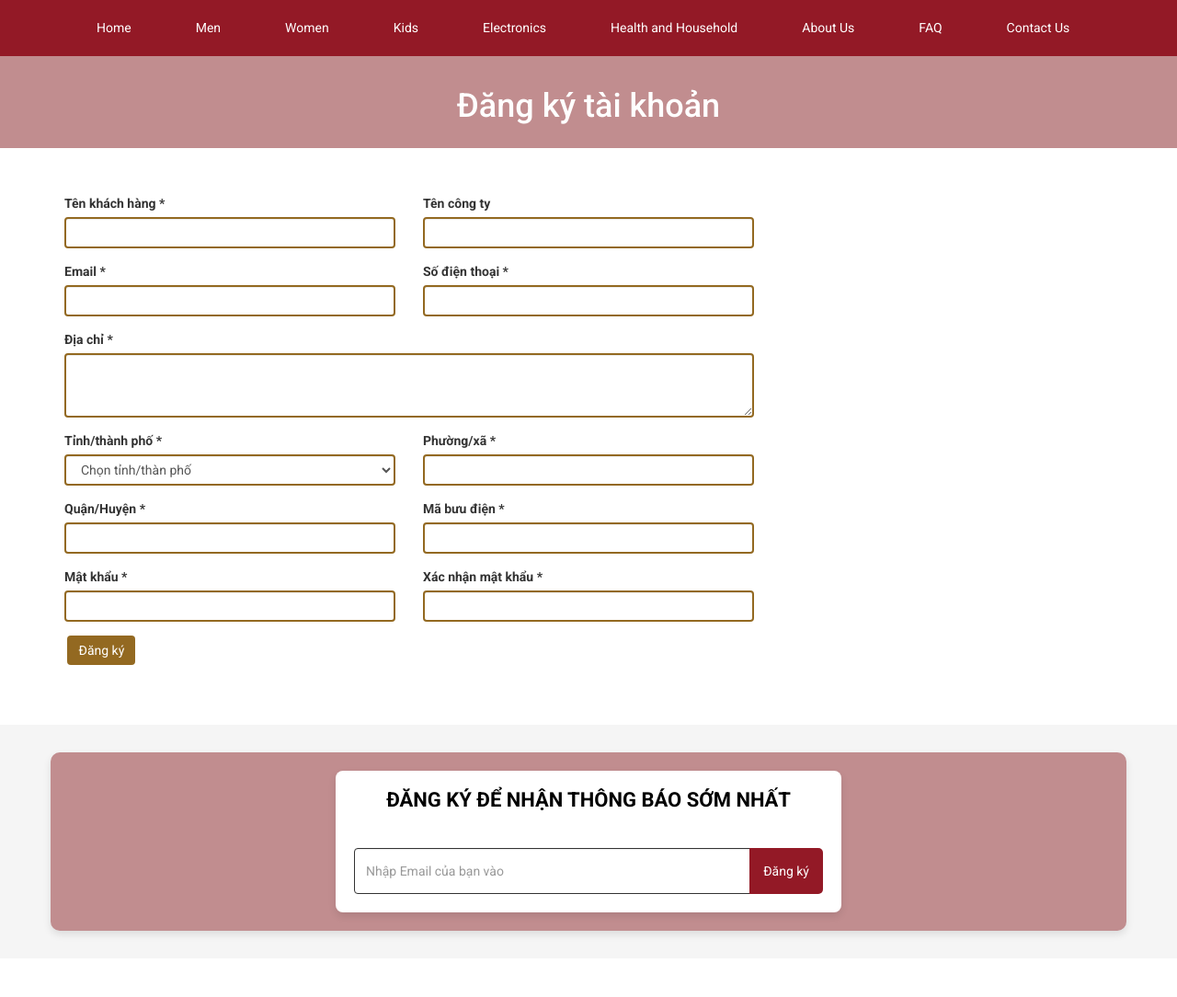
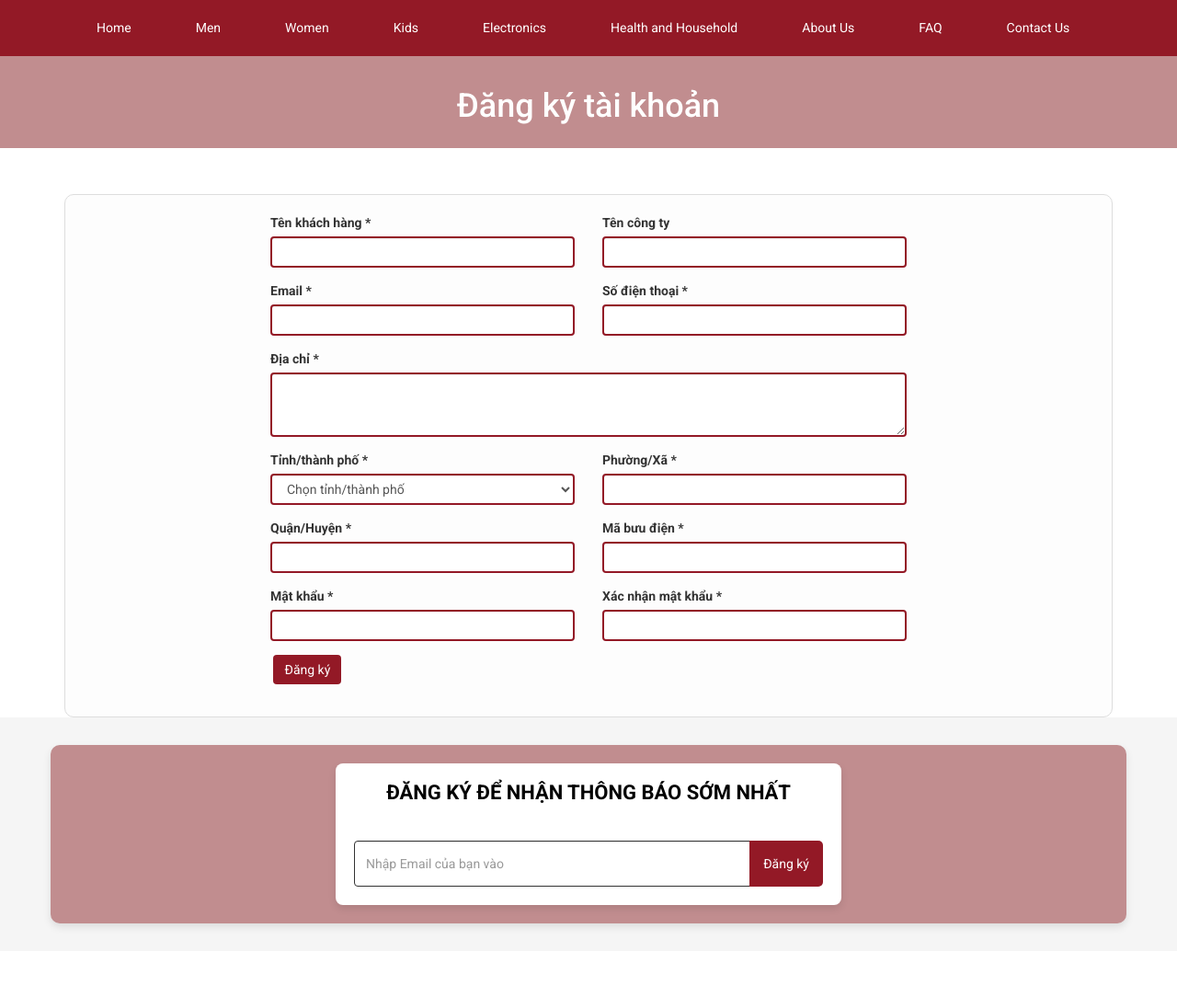
Before and after one commit to viphan31221021781/PTUD_Nhom2_CK, a PHP site: page /registration.php in a window 1280 px wide. Shown: the part 121-1205 px from the top of the page at 92% size. Before the commit the page ends 1142 px from the top, so only its background shows below. Run offline with PHP 8.4, Linux system fonts and the light colour scheme; data comes from the database, SQL or seed files in the repository; some libraries are stand-ins or nearby versions.

Commit message:
Sửa các trường nhập lieuj bị lệch

```diff
--- a/registration.php
+++ b/registration.php
@@ -1,4 +1,5 @@
 <?php require_once('header.php'); ?>
+
 
 <?php
 $statement = $pdo->prepare("SELECT * FROM tbl_settings WHERE id=1");
@@ -9,15 +10,19 @@ foreach ($result as $row) {
 }
 ?>
 
+
 <?php
 if (isset($_POST['form1'])) {
 
+
     $valid = 1;
+
 
     if(empty($_POST['cust_name'])) {
         $valid = 0;
         $error_message .= "Vui lòng nhập tên khách hàng.<br>";
     }
+
 
     if(empty($_POST['cust_email'])) {
         $valid = 0;
@@ -37,40 +42,48 @@ if (isset($_POST['form1'])) {
         }
     }
 
+
     if(empty($_POST['cust_phone'])) {
         $valid = 0;
         $error_message .= "Vui lòng nhập số điện thoại.<br>";
     }
+
 
     if(empty($_POST['cust_address'])) {
         $valid = 0;
         $error_message .= "Vui lòng nhập địa chỉ.<br>";
     }
 
+
     if(empty($_POST['cust_country'])) {
         $valid = 0;
-        $error_message .= "Vui lòng chọn quốc gia.<br>";
+        $error_message .= "Vui lòng chọn Tỉnh/Thành phố.<br>";
     }
+
 
     if(empty($_POST['cust_city'])) {
         $valid = 0;
-        $error_message .= "Vui lòng nhập thành phố.<br>";
+        $error_message .= "Vui lòng nhập Phường/Xã.<br>";
     }
+
 
     if(empty($_POST['cust_state'])) {
         $valid = 0;
-        $error_message .= "Vui lòng nhập tỉnh/thành phố.<br>";
+        $error_message .= "Vui lòng nhập Quận/Huyện.<br>";
     }
+
 
     if(empty($_POST['cust_zip'])) {
         $valid = 0;
         $error_message .= "Vui lòng nhập mã bưu điện.<br>";
     }
 
+
     if( empty($_POST['cust_password']) || empty($_POST['cust_re_password']) ) {
         $valid = 0;
         $error_message .= "Vui lòng nhập mật khẩu.<br>";
     }
+
 
     if( !empty($_POST['cust_password']) && !empty($_POST['cust_re_password']) ) {
         if($_POST['cust_password'] != $_POST['cust_re_password']) {
@@ -79,11 +92,14 @@ if (isset($_POST['form1'])) {
         }
     }
 
+
     if($valid == 1) {
+
 
         $token = md5(time());
         $cust_datetime = date('Y-m-d h:i:s');
         $cust_timestamp = time();
+
 
         // saving into the database
         $statement = $pdo->prepare("INSERT INTO tbl_customer (
@@ -151,6 +167,7 @@ if (isset($_POST['form1'])) {
                                         0
                                     ));
 
+
         // Send email for confirmation of the account
         $to = $_POST['cust_email'];
 
@@ -159,7 +176,11 @@ if (isset($_POST['form1'])) {
         $message = '
 Vui lòng nhấp vào liên kết bên dưới để xác nhận tài khoản của bạn:<br><br>
 
+
 <a href="'.$verify_link.'">'.$verify_link.'</a>';
+
+
+
 
         $headers = "From: noreply@" . BASE_URL . "\r\n" .
                    "Reply-To: noreply@" . BASE_URL . "\r\n" .
@@ -170,6 +191,9 @@ Vui lòng nhấp vào liên kết bên dưới để xác nhận tài khoản c
         // Sending Email
         mail($to, $subject, $message, $headers);
 
+
+
+
         unset($_POST['cust_name']);
         unset($_POST['cust_cname']);
         unset($_POST['cust_email']);
@@ -179,10 +203,12 @@ Vui lòng nhấp vào liên kết bên dưới để xác nhận tài khoản c
         unset($_POST['cust_state']);
         unset($_POST['cust_zip']);
 
+
         $success_message = "Đăng ký thành công. Vui lòng kiểm tra email để xác nhận tài khoản.";
     }
 }
 ?>
+
 
 <div class="page-banner" style="background-color:#c18d8f">
     <div class="inner">
@@ -190,16 +216,17 @@ Vui lòng nhấp vào liên kết bên dưới để xác nhận tài khoản c
     </div>
 </div>
 
+
 <div class="page">
     <div class="container">
-        <div class="row justify-content-center">
-            <div class="col-md-8">
-                <div class="user-content">
-
+        <div class="row">
+            <div class="col-md-12">
+                <div class="user-content" style="padding: 20px; background: #fdfdfd; border: 1px solid #ddd; border-radius: 10px;">
                     <form action="" method="post">
                         <?php $csrf->echoInputField(); ?>
                         <div class="row">
-
+                        <div class="col-md-2"></div>
+                        <div class="col-md-8">
                             <?php
                             if($error_message != '') {
                                 echo "<div class='error' style='padding: 10px;background:#f1f1f1;margin-bottom:20px;'>".$error_message."</div>";
@@ -209,30 +236,31 @@ Vui lòng nhấp vào liên kết bên dưới để xác nhận tài khoản c
                             }
                             ?>
 
+
                             <div class="col-md-6 form-group">
                                 <label for="">Tên khách hàng *</label>
-                                <input type="text" class="form-control" name="cust_name" value="<?php if(isset($_POST['cust_name'])){echo $_POST['cust_name'];} ?>" style="border: 2px solid #936921;">
+                                <input type="text" class="form-control" name="cust_name" value="<?php if(isset($_POST['cust_name'])){echo $_POST['cust_name'];} ?>" style="border: 2px solid #931926;">
                             </div>
                             <div class="col-md-6 form-group">
                                 <label for="">Tên công ty</label>
-                                <input type="text" class="form-control" name="cust_cname" value="<?php if(isset($_POST['cust_cname'])){echo $_POST['cust_cname'];} ?>" style="border: 2px solid #936921;">
+                                <input type="text" class="form-control" name="cust_cname" value="<?php if(isset($_POST['cust_cname'])){echo $_POST['cust_cname'];} ?>" style="border: 2px solid #931926;">
                             </div>
                             <div class="col-md-6 form-group">
                                 <label for="">Email *</label>
-                                <input type="email" class="form-control" name="cust_email" value="<?php if(isset($_POST['cust_email'])){echo $_POST['cust_email'];} ?>" style="border: 2px solid #936921;">
+                                <input type="email" class="form-control" name="cust_email" value="<?php if(isset($_POST['cust_email'])){echo $_POST['cust_email'];} ?>" style="border: 2px solid #931926;">
                             </div>
                             <div class="col-md-6 form-group">
                                 <label for="">Số điện thoại *</label>
-                                <input type="text" class="form-control" name="cust_phone" value="<?php if(isset($_POST['cust_phone'])){echo $_POST['cust_phone'];} ?>" style="border: 2px solid #936921;">
+                                <input type="text" class="form-control" name="cust_phone" value="<?php if(isset($_POST['cust_phone'])){echo $_POST['cust_phone'];} ?>" style="border: 2px solid #931926;">
                             </div>
                             <div class="col-md-12 form-group">
                                 <label for="">Địa chỉ *</label>
-                                <textarea name="cust_address" class="form-control" cols="30" rows="10" style="height:70px;border: 2px solid #936921;"><?php if(isset($_POST['cust_address'])){echo $_POST['cust_address'];} ?></textarea>
+                                <textarea name="cust_address" class="form-control" cols="30" rows="10" style="height:70px;border: 2px solid #931926;"><?php if(isset($_POST['cust_address'])){echo $_POST['cust_address'];} ?></textarea>
                             </div>
                             <div class="col-md-6 form-group">
                                 <label for="">Tỉnh/thành phố *</label>
-                                <select name="cust_country" class="form-control select2" style="border: 2px solid #936921;">
-                                    <option value="">Chọn tỉnh/thàn phố</option>
+                                <select name="cust_country" class="form-control select2" style="border: 2px solid #931926;">
+                                    <option value="">Chọn tỉnh/thành phố</option>
                                 <?php
                                 $statement = $pdo->prepare("SELECT * FROM tbl_country ORDER BY country_name ASC");
                                 $statement->execute();
@@ -247,28 +275,28 @@ Vui lòng nhấp vào liên kết bên dưới để xác nhận tài khoản c
                             </div>
 
                             <div class="col-md-6 form-group">
-                                <label for="">Phường/xã *</label>
-                                <input type="text" class="form-control" name="cust_city" value="<?php if(isset($_POST['cust_city'])){echo $_POST['cust_city'];} ?>" style="border: 2px solid #936921;">
+                                <label for="">Phường/Xã *</label>
+                                <input type="text" class="form-control" name="cust_city" value="<?php if(isset($_POST['cust_city'])){echo $_POST['cust_city'];} ?>" style="border: 2px solid #931926;">
                             </div>
                             <div class="col-md-6 form-group">
                                 <label for="">Quận/Huyện *</label>
-                                <input type="text" class="form-control" name="cust_state" value="<?php if(isset($_POST['cust_state'])){echo $_POST['cust_state'];} ?>" style="border: 2px solid #936921;">
+                                <input type="text" class="form-control" name="cust_state" value="<?php if(isset($_POST['cust_state'])){echo $_POST['cust_state'];} ?>" style="border: 2px solid #931926;">
                             </div>
                             <div class="col-md-6 form-group">
                                 <label for="">Mã bưu điện *</label>
-                                <input type="text" class="form-control" name="cust_zip" value="<?php if(isset($_POST['cust_zip'])){echo $_POST['cust_zip'];} ?>" style="border: 2px solid #936921;">
+                                <input type="text" class="form-control" name="cust_zip" value="<?php if(isset($_POST['cust_zip'])){echo $_POST['cust_zip'];} ?>" style="border: 2px solid #931926;">
                             </div>
                             <div class="col-md-6 form-group">
                                 <label for="">Mật khẩu *</label>
-                                <input type="password" class="form-control" name="cust_password" style="border: 2px solid #936921;">
+                                <input type="password" class="form-control" name="cust_password" style="border: 2px solid #931926;">
                             </div>
                             <div class="col-md-6 form-group">
                                 <label for="">Xác nhận mật khẩu *</label>
-                                <input type="password" class="form-control" name="cust_re_password" style="border: 2px solid #936921;">
+                                <input type="password" class="form-control" name="cust_re_password" style="border: 2px solid #931926;">
                             </div>
                             <div class="col-md-6 form-group">
                                 <label for=""></label>
-                                <input type="submit" class="btn btn-danger" value="Đăng ký" name="form1" style="background-color: #936921; border: none;">
+                                <input type="submit" class="btn btn-danger" value="Đăng ký" name="form1" style="background-color: #931926; border: none;">
                             </div>
                         </div>
                     </form>
@@ -278,4 +306,5 @@ Vui lòng nhấp vào liên kết bên dưới để xác nhận tài khoản c
     </div>
 </div>
 
+
 <?php require_once('footer.php'); ?>
```
